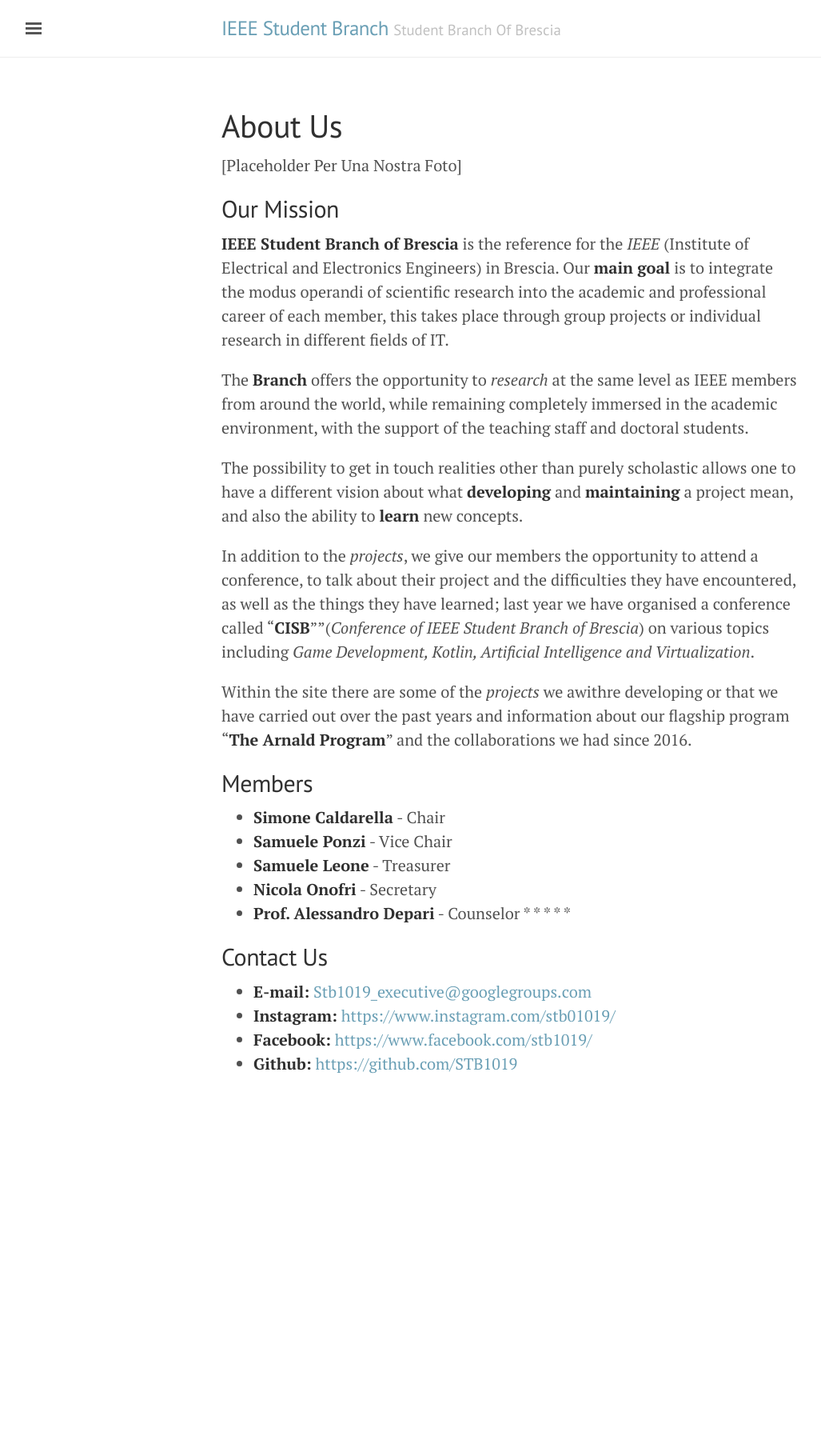
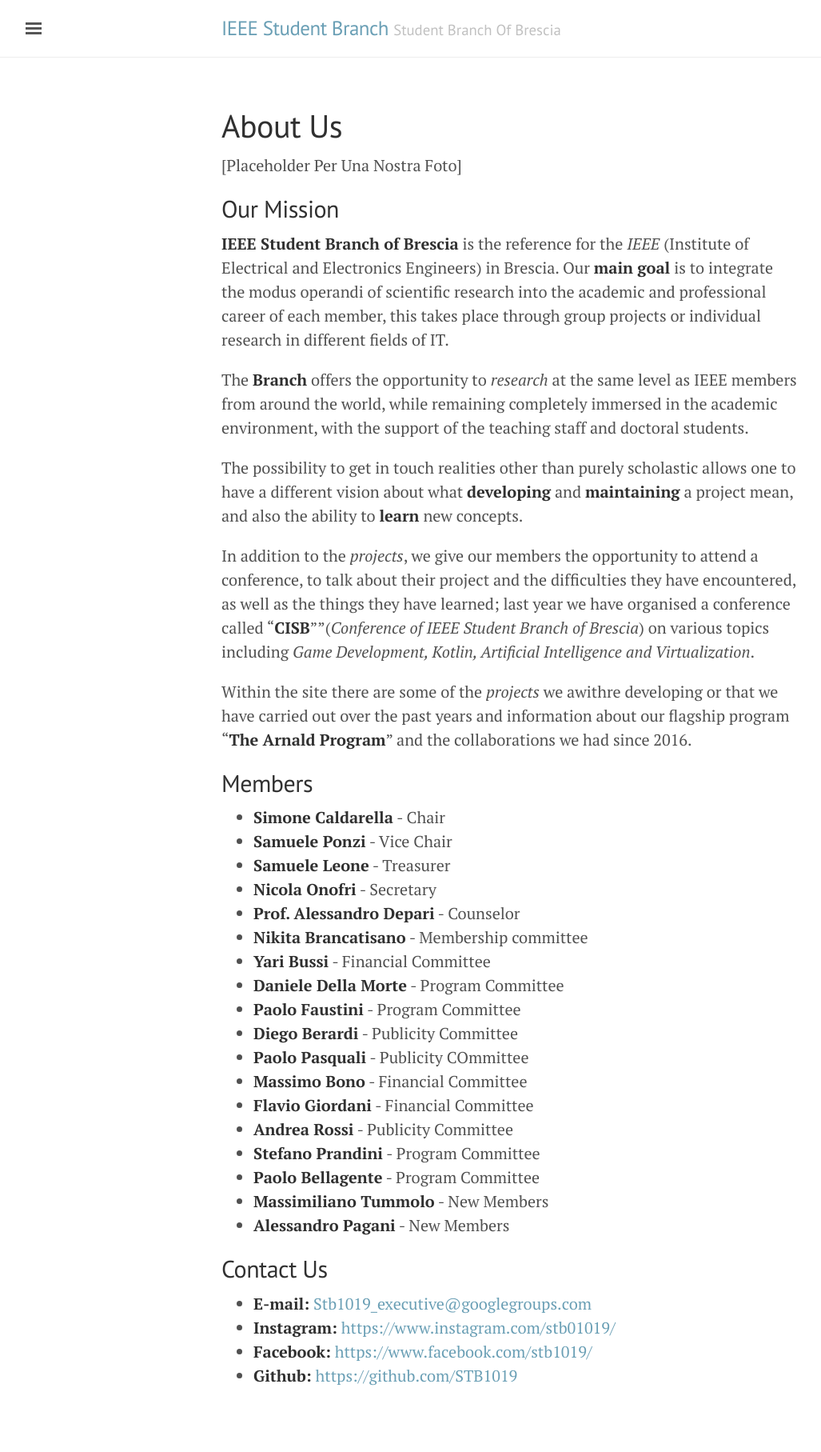
Before and after one commit to ieee-brescia/ieee-brescia.github.io, a Jekyll site: the page built from about_us.md, in a window 1280 px wide. Shown: the whole page at 80% size, without its empty margins (3-1030 px from the left). Built offline with Jekyll 4.4.1, drawn with Linux system fonts in a browser that asks for light colours; before the commit the page ends 1425 px from its top, so only the background shows below that.

Commit message:
Update about_us.md

```diff
--- a/about_us.md
+++ b/about_us.md
@@ -29,11 +29,20 @@
 * **Samuele Leone** - Treasurer
 * **Nicola Onofri** - Secretary
 * **Prof. Alessandro Depari** - Counselor
-*
-*
-*
-*
-*
+* **Nikita Brancatisano** - Membership committee
+* **Yari Bussi** - Financial Committee
+* **Daniele Della Morte** - Program Committee
+* **Paolo Faustini** - Program Committee
+* **Diego Berardi** - Publicity Committee
+* **Paolo Pasquali** - Publicity COmmittee
+* **Massimo Bono** - Financial Committee
+* **Flavio Giordani** - Financial Committee
+* **Andrea Rossi** - Publicity Committee
+* **Stefano Prandini** - Program Committee
+* **Paolo Bellagente** - Program Committee
+* **Massimiliano Tummolo** - New Members
+* **Alessandro Pagani** - New Members
+
 
 
 ## Contact Us
```
